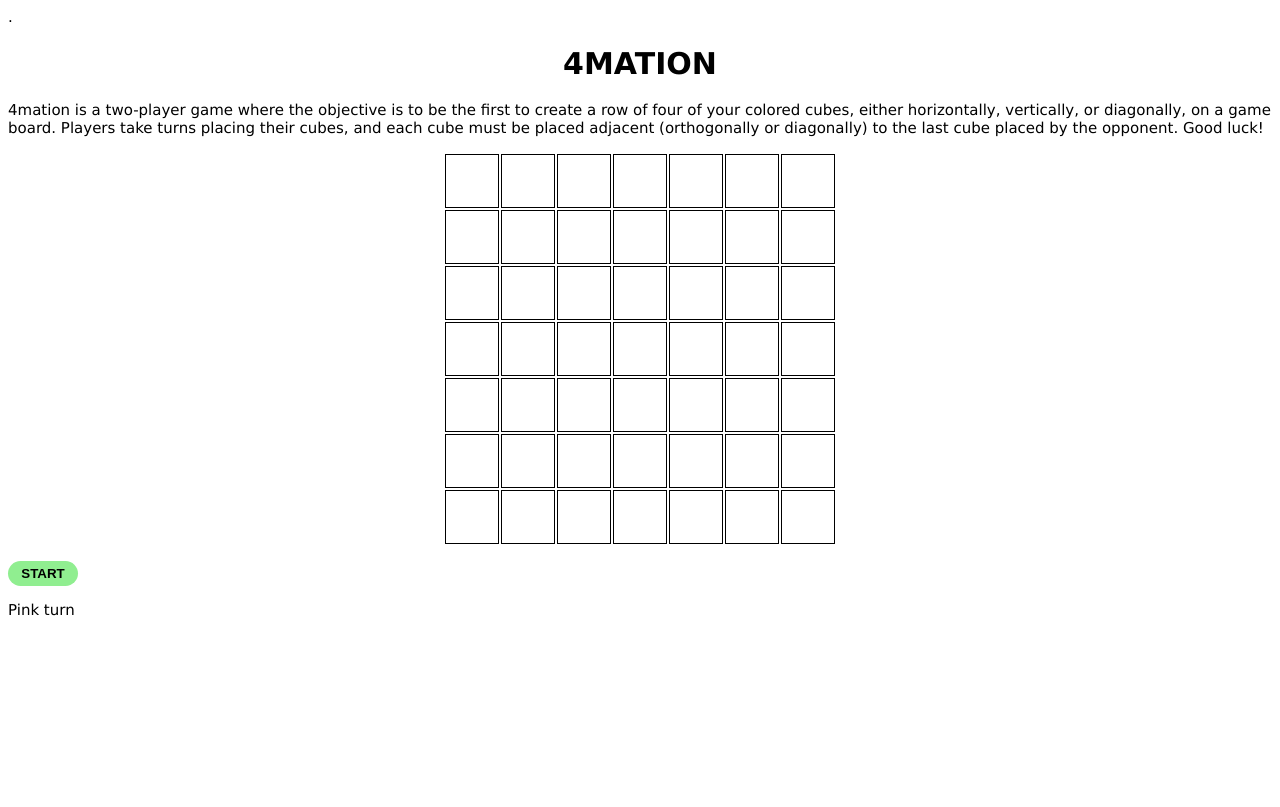
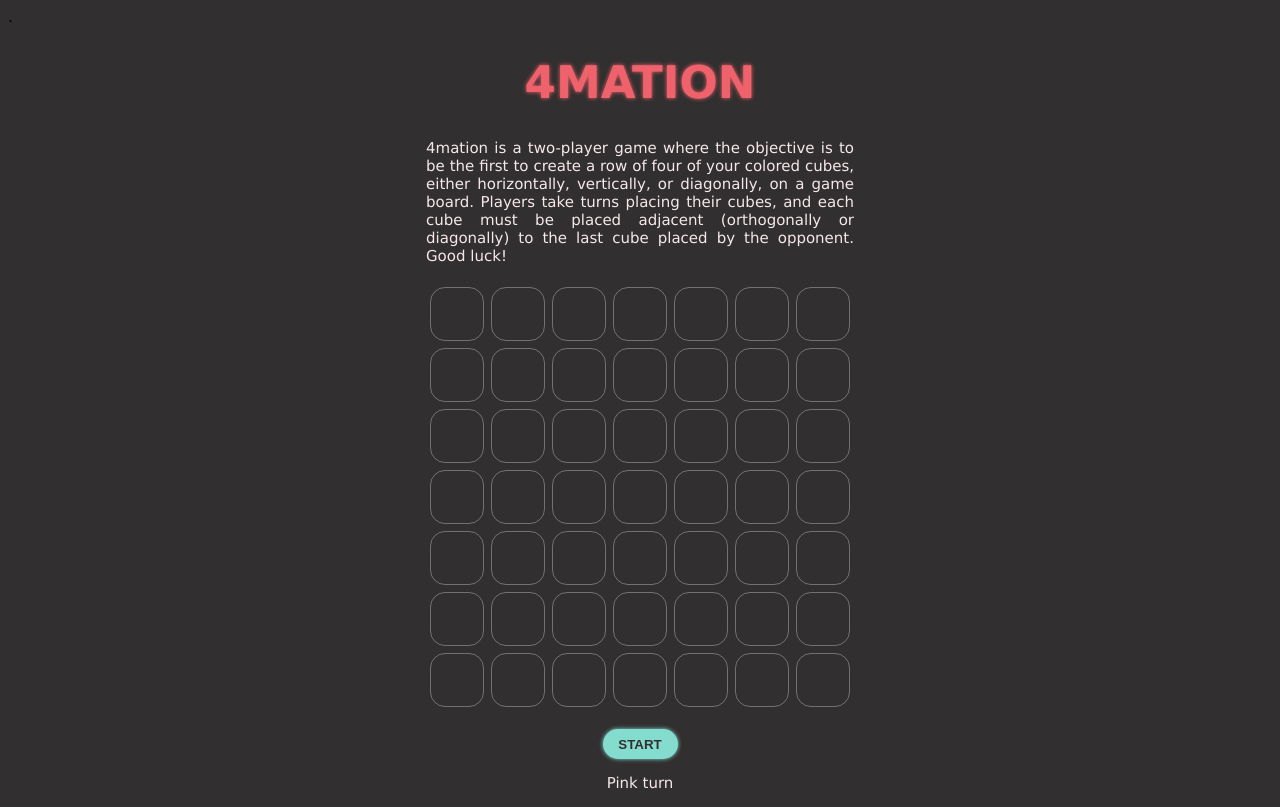
Before and after one commit to lanarayanne/EstudoJavaScript, a plain HTML site: page 4mation/index.html in a window 1280 px wide. Drawn offline with Linux system fonts and the light colour scheme; files whose address does not match are found by name.

Commit message:
Update styles.css

```diff
--- a/4mation/styles.css
+++ b/4mation/styles.css
@@ -1,10 +1,12 @@
 html {
     font-family: Verdana, sans-serif;
     font-size: 15px;
+    background-color: #312F2F;
 }
 
 table {
     margin: 0 auto;
+    border-spacing: 0.5rem;
 }
 
 td {
@@ -12,25 +14,50 @@ td {
     height: 50px;
     text-align: center;
     vertical-align: middle;
-    font-size: xx-large;
-    border: solid 1px black
+    /* font-size: xx-large; */
+    border: solid 1px #f6e8ea59;
+    border-radius: 1rem;
+
 }
+
 
 .container {
     max-width: 300px;
 }
 
-h1{
+h1 {
     text-align: center;
-    font-size: 2rem;
+    font-size: 3rem;
+    color: #EF626C;
+    text-shadow: 0px 0px 4px #EF626C;
 }
 
-input{
-    background-color: lightgreen;
+p{
+    color: #f6e8ea;
+    max-width: 428px;
+    text-align: justify;
+    justify-self: center;
+}
+
+.button {
+    text-align: center;
+
+}
+
+input {
+    background-color: #84DCCF;
+    box-shadow: 0px 0px 4px #84DCCF;
     border: none;
     border-radius: 1rem;
     cursor: pointer;
-    width: 70px;
-    height: 25px;
-    font-weight: bold;
+    width: 75px;
+    height: 30px;
+    font-weight: bolder;
+    color: #312F2F;
 }
+
+#message {
+    color: #f6e8ea;
+    text-align: center;
+
+}
```
